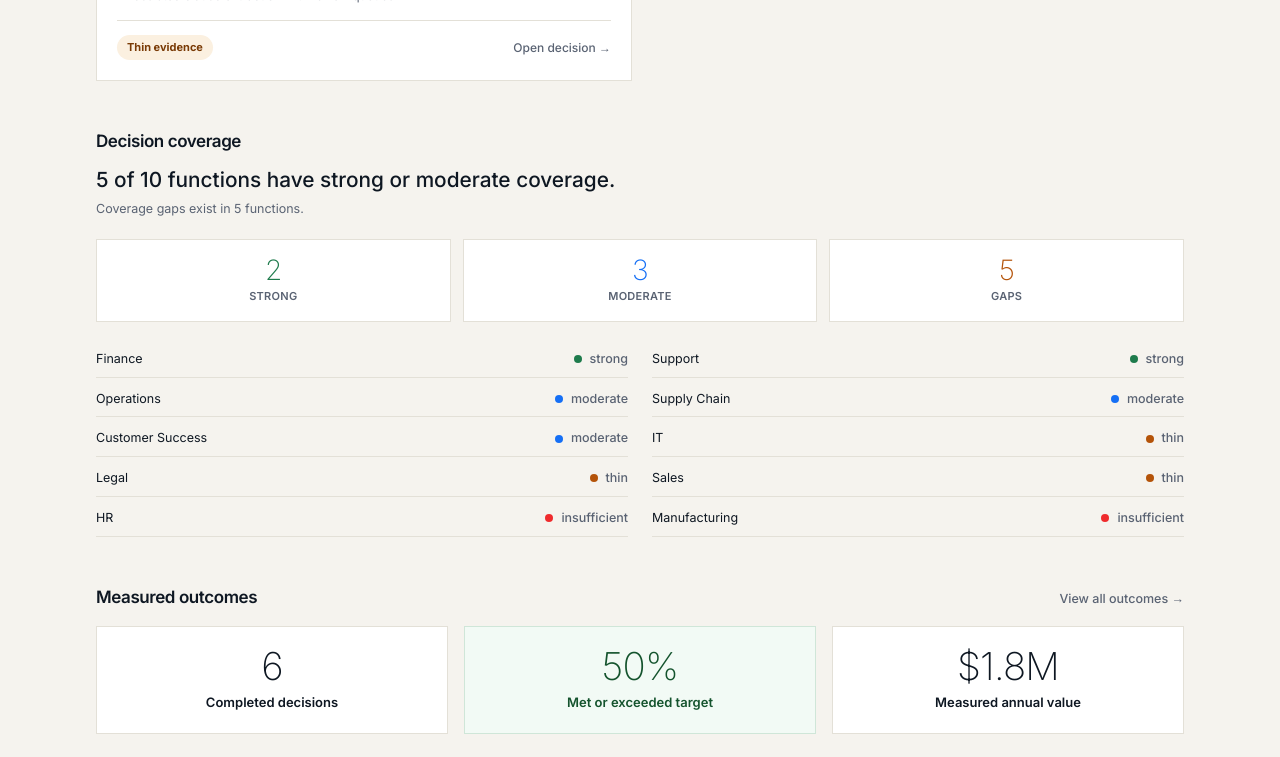
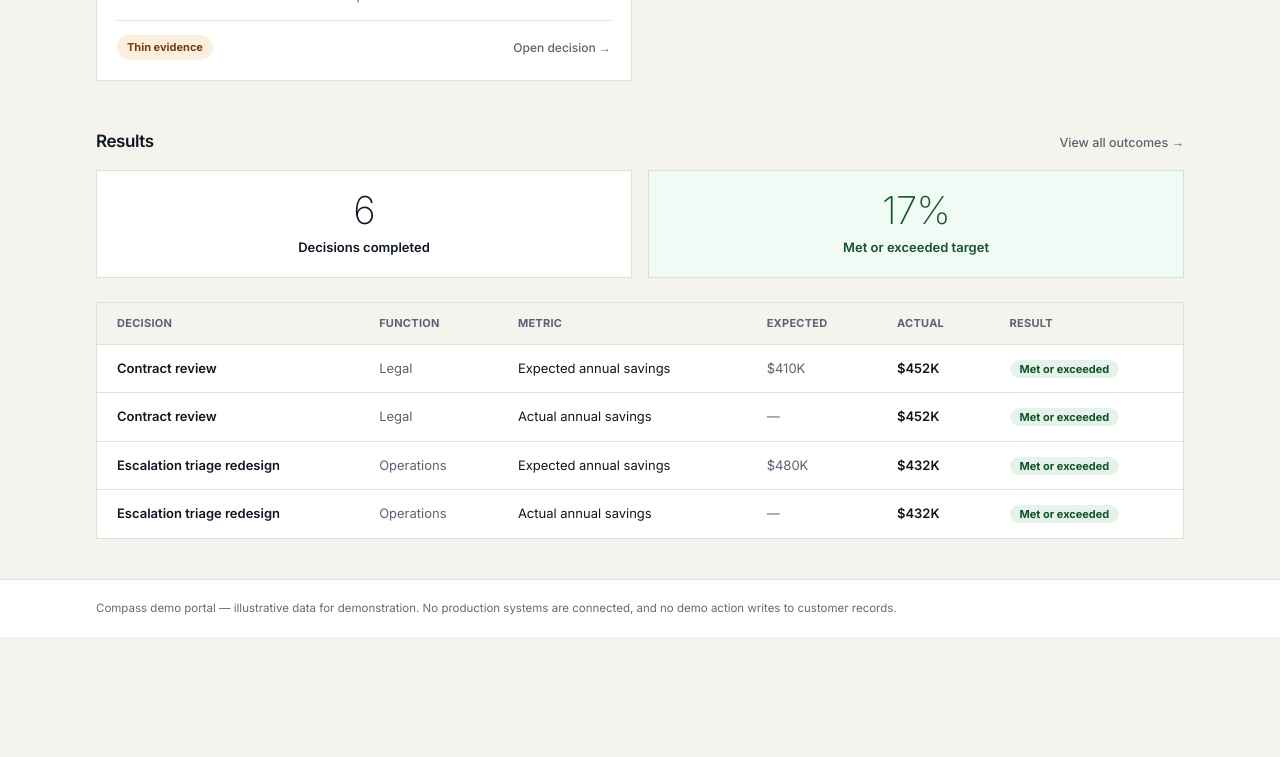
Before and after one commit to smithar106/Compass-Web, a Next.js app: page /demo in a window 1280 px wide. Shown: the part 1180-1937 px from the top of the page. After the commit the page ends 1817 px from the top, so only its background shows below. Built offline with nearby package versions, Linux system fonts and the light colour scheme.

Commit message:
Demo: remove coverage overview, outcomes to annual savings format, rename Results

```diff
--- a/src/app/demo/outcomes/page.tsx
+++ b/src/app/demo/outcomes/page.tsx
@@ -10,7 +10,7 @@ export default function DemoOutcomesPage() {
   return (
     <div>
       <h1 className="text-[22px] font-semibold tracking-tight text-ink sm:text-[24px]">
-        Measured outcomes
+        Results
       </h1>
       <p className="mt-2 max-w-2xl text-[13.5px] leading-relaxed text-muted">
         Completed decisions with expected versus actual results. Every outcome is captured against
--- a/src/app/demo/page.tsx
+++ b/src/app/demo/page.tsx
@@ -1,6 +1,5 @@
 import { SummaryCards } from "@/components/demo/SummaryCards";
 import { PriorityDecisions } from "@/components/demo/PriorityDecisions";
-import { CoveragePanel } from "@/components/demo/CoveragePanel";
 import { OutcomesPanel } from "@/components/demo/OutcomesPanel";
 
 export default function DemoOverviewPage() {
@@ -20,8 +19,6 @@ export default function DemoOverviewPage() {
 
       <PriorityDecisions />
 
-      <CoveragePanel />
-
       <OutcomesPanel limit={4} />
     </div>
   );
--- a/src/components/demo/OutcomesPanel.tsx
+++ b/src/components/demo/OutcomesPanel.tsx
@@ -13,9 +13,9 @@ export function OutcomesPanel({ limit }: { limit?: number }) {
     : 0;
 
   return (
-    <section aria-label="Measured outcomes">
+    <section aria-label="Results">
       <div className="mb-4 flex items-baseline justify-between gap-3">
-        <h2 className="text-[17px] font-semibold tracking-tight text-ink">Measured outcomes</h2>
+        <h2 className="text-[17px] font-semibold tracking-tight text-ink">Results</h2>
         {limit && (
           <Link href="/demo/outcomes" className="text-[12.5px] font-medium text-muted transition-colors hover:text-ink">
             View all outcomes →
@@ -23,24 +23,18 @@ export function OutcomesPanel({ limit }: { limit?: number }) {
         )}
       </div>
 
-      <div className="mb-6 grid grid-cols-3 gap-4">
+      <div className="mb-6 grid grid-cols-2 gap-4">
         <div className="border border-line bg-surface px-5 py-5 text-center">
           <p className="text-[clamp(2rem,3vw,2.6rem)] font-extralight leading-none tracking-[-0.02em] text-ink">
             {outcomesSummary.completedDecisions}
           </p>
-          <p className="mt-2 text-[13px] font-semibold text-ink">Completed decisions</p>
+          <p className="mt-2 text-[13px] font-semibold text-ink">Decisions completed</p>
         </div>
         <div className="border border-[#cfe6d8] bg-[#f2faf5] px-5 py-5 text-center">
           <p className="text-[clamp(2rem,3vw,2.6rem)] font-extralight leading-none tracking-[-0.02em] text-[#14532d]">
             {pct}%
           </p>
           <p className="mt-2 text-[13px] font-semibold text-[#14532d]">Met or exceeded target</p>
-        </div>
-        <div className="border border-line bg-surface px-5 py-5 text-center">
-          <p className="text-[clamp(2rem,3vw,2.6rem)] font-extralight leading-none tracking-[-0.02em] text-ink">
-            $1.8M
-          </p>
-          <p className="mt-2 text-[13px] font-semibold text-ink">Measured annual value</p>
         </div>
       </div>
 
--- a/src/data/demo-data.ts
+++ b/src/data/demo-data.ts
@@ -168,8 +168,8 @@ export const demoDecisions: DemoDecision[] = [
       "Expand to customer and vendor contracts",
     ],
     outcome: [
-      { metric: "Contract review cycle time", expected: "40% faster", actual: "44% faster", unit: "cycle time" },
-      { metric: "Backlog cleared", expected: "By week 12", actual: "By week 9", unit: "backlog" },
+      { metric: "Expected annual savings", expected: "$410K", actual: "$452K", unit: "USD" },
+      { metric: "Actual annual savings", expected: "—", actual: "$452K", unit: "USD" },
     ],
   },
   {
@@ -282,8 +282,8 @@ export const demoDecisions: DemoDecision[] = [
       "Scale across regions",
     ],
     outcome: [
-      { metric: "First-response time", expected: "30% faster", actual: "27% faster", unit: "time" },
-      { metric: "Senior staff load", expected: "25% lower", actual: "31% lower", unit: "load" },
+      { metric: "Expected annual savings", expected: "$480K", actual: "$432K", unit: "USD" },
+      { metric: "Actual annual savings", expected: "—", actual: "$432K", unit: "USD" },
     ],
   },
   {
@@ -330,7 +330,8 @@ export const demoDecisions: DemoDecision[] = [
       "Expand to all new vendors",
     ],
     outcome: [
-      { metric: "Vendor onboarding cycle", expected: "35% faster", actual: "38% faster", unit: "cycle time" },
+      { metric: "Expected annual savings", expected: "$320K", actual: "$348K", unit: "USD" },
+      { metric: "Actual annual savings", expected: "—", actual: "$348K", unit: "USD" },
     ],
   },
   {
@@ -355,7 +356,8 @@ export const demoDecisions: DemoDecision[] = [
       "Roll out with manager training",
     ],
     outcome: [
-      { metric: "Scheduling time per week", expected: "50% lower", actual: "46% lower", unit: "time" },
+      { metric: "Expected annual savings", expected: "K", actual: "K", unit: "USD" },
+      { metric: "Actual annual savings", expected: "—", actual: "K", unit: "USD" },
     ],
   },
   {
@@ -380,7 +382,8 @@ export const demoDecisions: DemoDecision[] = [
       "Cut over and measure time saved",
     ],
     outcome: [
-      { metric: "Reconciliation time", expected: "60% lower", actual: "57% lower", unit: "time" },
+      { metric: "Expected annual savings", expected: "K", actual: "K", unit: "USD" },
+      { metric: "Actual annual savings", expected: "—", actual: "K", unit: "USD" },
     ],
   },
   {
@@ -405,7 +408,8 @@ export const demoDecisions: DemoDecision[] = [
       "Expand with quality gates",
     ],
     outcome: [
-      { metric: "Document processing cost", expected: "40% lower", actual: "52% lower", unit: "cost" },
+      { metric: "Expected annual savings", expected: "K", actual: "K", unit: "USD" },
+      { metric: "Actual annual savings", expected: "—", actual: "K", unit: "USD" },
     ],
   },
 ];
```
